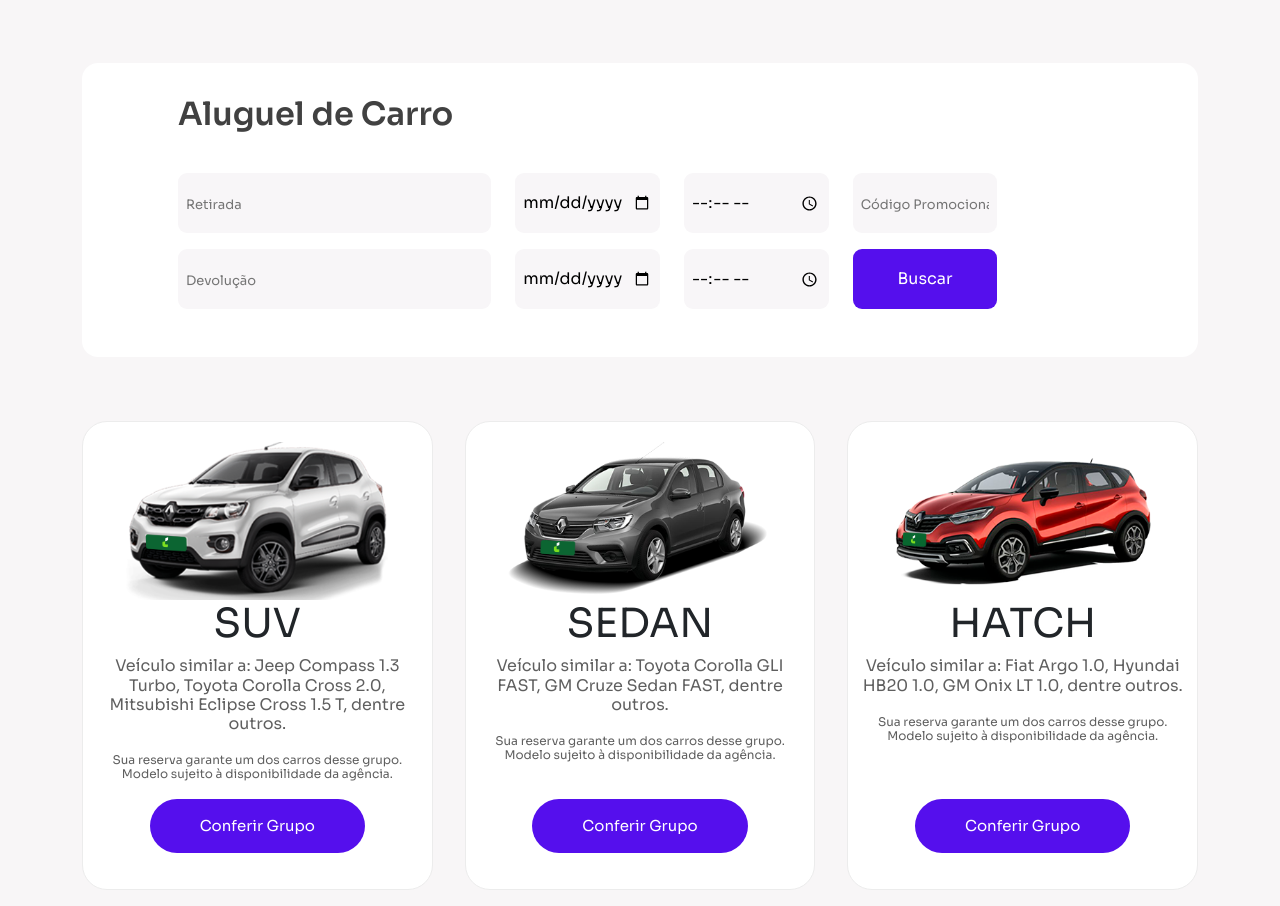
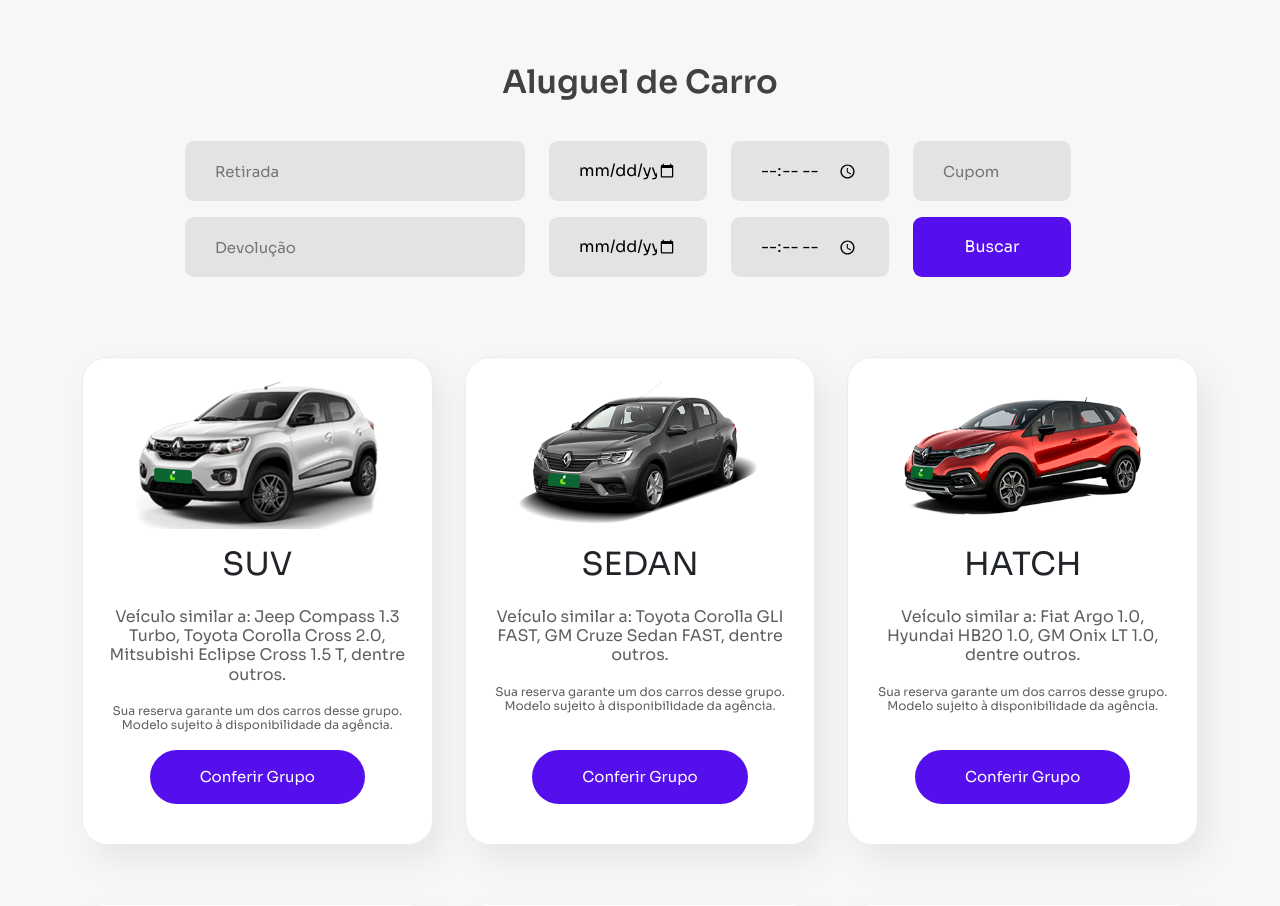
Before and after one commit to ruanthow/Projeto-Locadrive, a PHP site: page / in a window 1280 px wide. Shown: the part 1002-1908 px from the top of the page. Run offline with PHP 8.4, Linux system fonts and the light colour scheme.

Commit message:
Ajustando o css Pagina Principal

```diff
--- a/src/View/css/index.css
+++ b/src/View/css/index.css
@@ -1,3 +1,14 @@
+/* SCROLL BAR */
+
+::-webkit-scrollbar {
+    width: 8px;
+}
+
+::-webkit-scrollbar-thumb {
+    background-color: #d5c6c6;
+    border-radius: 20px;
+}
+
 /*Pardrão de tela inicial 1920x1080*/
 * {
     padding: 0;
@@ -110,14 +121,12 @@ header {
 /*Section Algugel*/
 .aluguel-de-carro {
     width: 100%;
-    background-color: #ffffff;
     border-radius: 16px;
-    padding: 0 32px 32px 32px;
 
 }
 
 .aluguel-de-carro h2 {
-    padding: 32px 24px 0px 64px;
+
     color: #414141;
     font-weight: 600;
     margin-bottom: 40px;
@@ -125,16 +134,17 @@ header {
 
 .botao-grande,
 .botao-pequeno {
-    padding: 8px;
+    padding: 30px;
     background-color: #f8f6f8;
     border: none;
     border-radius: 9px;
     margin-bottom: 16px;
     cursor: pointer;
+    background-color: rgb(227, 227, 227);
 }
 
 .botao-grande::placeholder, .botao-pequeno::placeholder{
-    font-size: small;
+    font-size: 15px;
 }
 
 .botao-grande {
@@ -160,9 +170,10 @@ header {
 
 .botao-box,
 .botao-box2 {
-    padding-left: 64px;
+    justify-content: center;
+    width: 100%;
 }
-/*Section Algugel*/
+/*Section Aluguel*/
 
 
 /*Section Carros*/
@@ -180,6 +191,7 @@ header {
     padding: 20px;
     border-radius: 25px;
     text-align: center;
+    filter: drop-shadow(10px 15px 15px rgba(0, 0, 0, 0.067));
 
 }
 
@@ -245,10 +257,12 @@ h3 {
     width: 100%;
     background: #FFFFFF;
     border-radius: 24px;
+    filter: drop-shadow(10px 15px 15px rgba(0, 0, 0, 0.067));
 }
 
 .quem-somos-card{
     display: flex;
+    padding: 30px;
 }
 
 #personagem2 {
@@ -274,6 +288,7 @@ h3 {
     justify-content: center;
     flex-direction: column;
 
+
 }
 
 .infotexto h2 {
@@ -294,11 +309,11 @@ h3 {
     font-family: 'Sora';
     font-style: normal;
     font-weight: 300;
-    font-size: 16px;
+    font-size: 15px;
     line-height: 21px;
     letter-spacing: -0.04em;
     color: #404040;
-    height: 180px;
+    height: 150px;
     min-width: 70%;
 }
 
@@ -521,6 +536,7 @@ h3 {
 
     .quem-somos{
         margin-bottom: 16px;
+
     }
 
     .ajuda-card{
--- a/src/View/index.html
+++ b/src/View/index.html
@@ -16,8 +16,8 @@
 </head>
 
 <body>
-    <header>
-        <nav class="nav">
+    <header class="">
+        <nav class="nav container">
             <ul class="nav-options row">
                 <div class="nav-logo col-xxl-6 col-xl-6 col-lg-6 col-6">
                     <li>
@@ -85,9 +85,9 @@
                 <img src="./assets/bannerCarro.svg" alt="">
             </div>
         </section>
-        <section>
+        <section class="container justify-content-center align-items-center d-flex">
             <div class="aluguel-de-carro">
-                <h2>Aluguel de Carro</h2>
+                <h2 class="text-center">Aluguel de Carro</h2>
                 <div class="botao-box row">
                     <div class="col-xl-4 col-lg-12 ">
                         <input class="botao-grande" type="text" placeholder="Retirada" />
@@ -99,7 +99,7 @@
                         <input class="botao-pequeno" type="time" placeholder="Hora" />
                     </div>
                     <div class="col-xl-2 col-lg-12">
-                        <input class="botao-pequeno" type="text" placeholder="Código Promocional" />
+                        <input class="botao-pequeno" type="text" placeholder="Cupom" />
                     </div>
                 </div>
                 <div class="botao-box2 row ">
@@ -120,9 +120,9 @@
         </section>
         <section>
             <div class="principal row">
-                <div class="bloco-principal col">
+                <div class="bloco-principal col p-4">
                     <img src="./assets/hatch.png" alt="carro hatch">
-                    <h1>SUV</h1>
+                    <h1 class="fs-2 py-3">SUV</h1>
                     <div class="info-classes">
                         <h2>Veículo similar a: Jeep Compass 1.3 Turbo, Toyota Corolla Cross 2.0, Mitsubishi Eclipse
                             Cross 1.5 T,
@@ -132,9 +132,9 @@
                     </div>
                     <button> <a href="google.com">Conferir Grupo</a></button>
                 </div>
-                <div class="bloco-principal col" id="bloco2">
+                <div class="bloco-principal col p-4" id="bloco2">
                     <img src="./assets/sedan.png" alt="sedan">
-                    <h1>SEDAN</h1>
+                    <h1 class="fs-2 py-3">SEDAN</h1>
                     <div class="info-classes">
                         <h2>Veículo similar a: Toyota Corolla GLI FAST, GM Cruze Sedan FAST, dentre outros.</h2>
                         <h3>Sua reserva garante um dos carros desse grupo.
@@ -142,9 +142,9 @@
                     </div>
                     <button> <a href="google.com">Conferir Grupo</a></button>
                 </div>
-                <div class="bloco-principal col">
+                <div class="bloco-principal col p-4">
                     <img src="./assets/suv.png" alt="suv">
-                    <h1>HATCH </h1>
+                    <h1 class="fs-2 py-3">HATCH </h1>
                     <div class="info-classes">
                         <h2>Veículo similar a: Fiat Argo 1.0, Hyundai HB20 1.0, GM Onix LT 1.0, dentre outros.</h2>
                         <h3>Sua reserva garante um dos carros desse grupo.
@@ -166,7 +166,7 @@
                         <p>Somos para todos! Usamos a tecnologia a favor dos nossos clientes, como um meio para
                             conseguirmos
                             preços mais acessíveis.</p>
-                        <h3>SAIBA MAIS</h3>
+
                     </div>
                 </div>
             </div>
@@ -180,7 +180,7 @@
                         <p>Utilizamos pontos de programas de fidelidade que seriam perdidos ou não utilizaVdos para que
                             mais
                             pessoas possam comprar passagens a preços mais acessíveis.</p>
-                        <h3>SAIBA MAIS</h3>
+
                     </div>
                 </div>
             </div>
@@ -193,7 +193,7 @@
                         <h2>NOSSO BLOG</h2>
                         <p>O locadrive é a nossa plataforma de experiências de viagem e traz a você dicas especiais de
                             destinos, cultura, gastronomia e hospedagem.</p>
-                        <h3>SAIBA MAIS</h3>
+
                     </div>
                 </div>
             </div>
```
